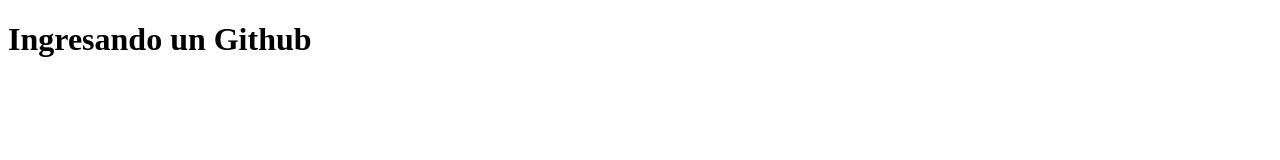
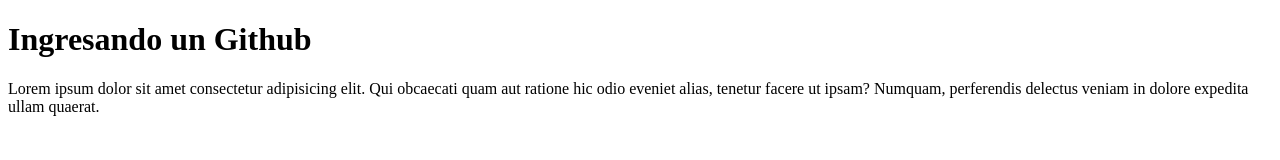
Before and after one commit to lalitamaga/Prueba, a website: page index.html in a window 1280 px wide. Drawn offline with Linux system fonts and the light colour scheme.

Commit message:
agregando parrafo

```diff
--- a/index.html
+++ b/index.html
@@ -8,5 +8,6 @@
   </head>
   <body>
     <h1>Ingresando un Github</h1>
+    <p>Lorem ipsum dolor sit amet consectetur adipisicing elit. Qui obcaecati quam aut ratione hic odio eveniet alias, tenetur facere ut ipsam? Numquam, perferendis delectus veniam in dolore expedita ullam quaerat.</p>
   </body>
 </html>
```
